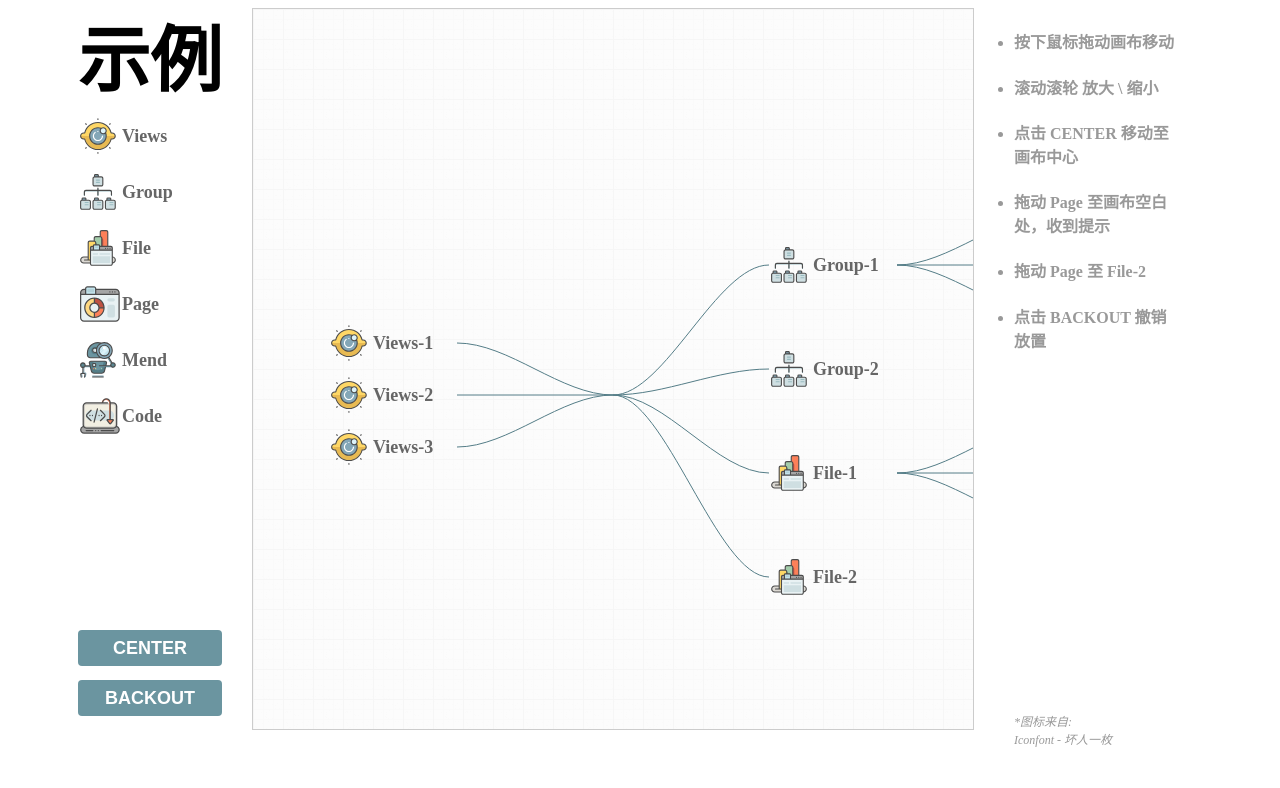
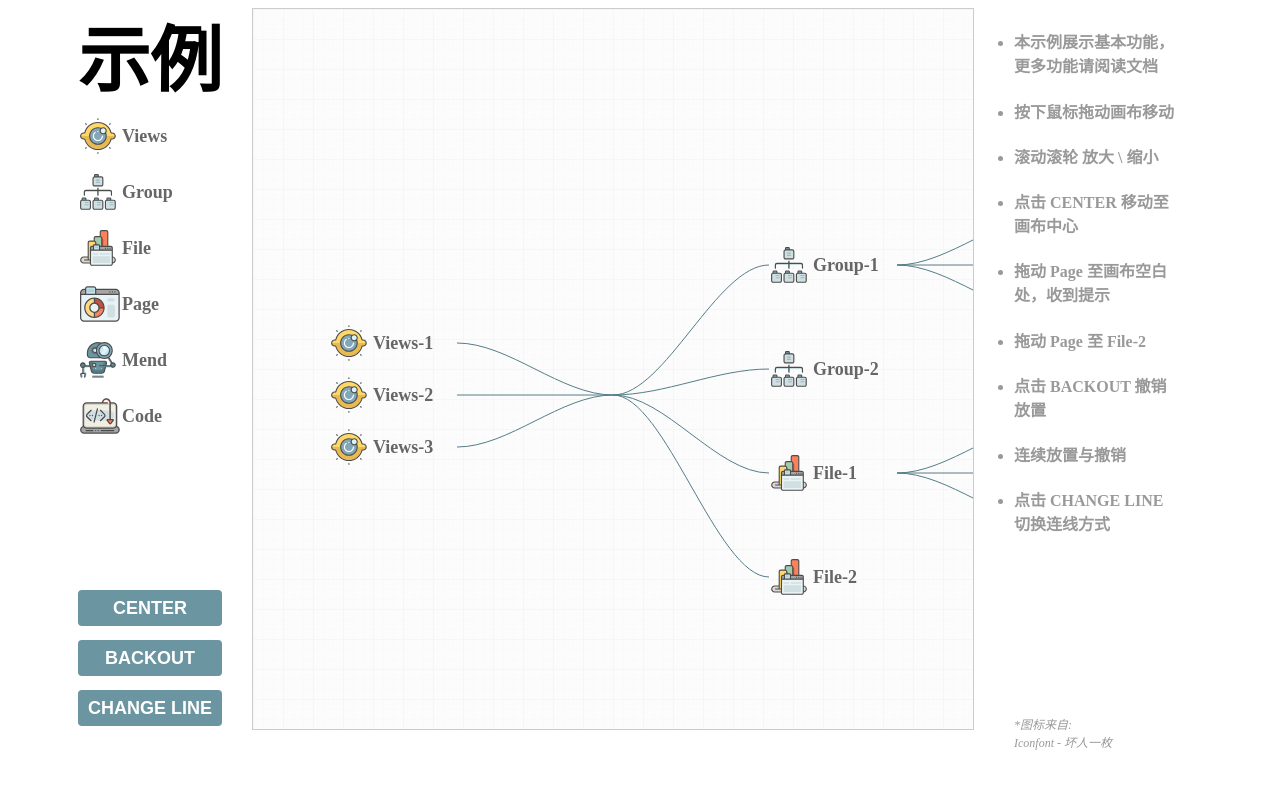
Before and after one commit to aute/SVGDragTree, a plain HTML site: page docs/index.html in a window 1280 px wide. Drawn offline with Linux system fonts and the light colour scheme.

Commit message:
示例更新

```diff
--- a/docs/css/style.css
+++ b/docs/css/style.css
@@ -52,13 +52,13 @@ main {
 }
 
 .buttons {
-    padding-top: 168px;
+    padding-top: 128px;
 }
 
 .ps {
     font-size: 12px;
     width: 160px;
-    margin: 360px 0px 14px 40px;
+    margin: 180px 0px 14px 40px;
 }
 
 .title {
--- a/docs/index.html
+++ b/docs/index.html
@@ -179,6 +179,7 @@
             <div class="buttons">
                 <button id="center" type="">CENTER</button>
                 <button id="backout" type="">BACKOUT</button>
+                <button id="changeline" type="">CHANGE LINE</button>
             </div>
         </div>
         <div class="cent">
@@ -189,6 +190,9 @@
         </div>
         <div class="right">
             <ul>
+                <li>
+                    <h4>本示例展示基本功能，更多功能请阅读文档</h4>
+                </li>
                 <li>
                     <h4>按下鼠标拖动画布移动</h4>
                 </li>
@@ -207,6 +211,12 @@
                 <li>
                     <h4>点击 BACKOUT 撤销放置</h4>
                 </li>
+                <li>
+                    <h4>连续放置与撤销</h4>
+                </li>
+                <li>
+                    <h4>点击 CHANGE LINE 切换连线方式</h4>
+                </li>
             </ul>
             <p class="ps"><em>*图标来自:<br> Iconfont - 坏人一枚</em></p>
         </div>
--- a/docs/indexExampleScript.js
+++ b/docs/indexExampleScript.js
@@ -47,6 +47,17 @@ document.getElementById("center").addEventListener("click", function() {
     SDT.backCenter();
 });
 
+document.getElementById("changeline").addEventListener("click", function() {
+    if (set_o.SDTTreeSet.lineType !== "bessel") {
+        set_o.SDTTreeSet.lineType = "bessel";
+    } else {
+        set_o.SDTTreeSet.lineType = "straight";
+    }
+    SDT.SVGDragComponent(set_o);
+    SDT.drawInputTree(SDT.returnTree());
+});
+
+
 document.getElementById("backout").addEventListener("click", function() {
     SDT.removeELe();
 });
```
Also changed, not shown: e.gif, 1 other file.
